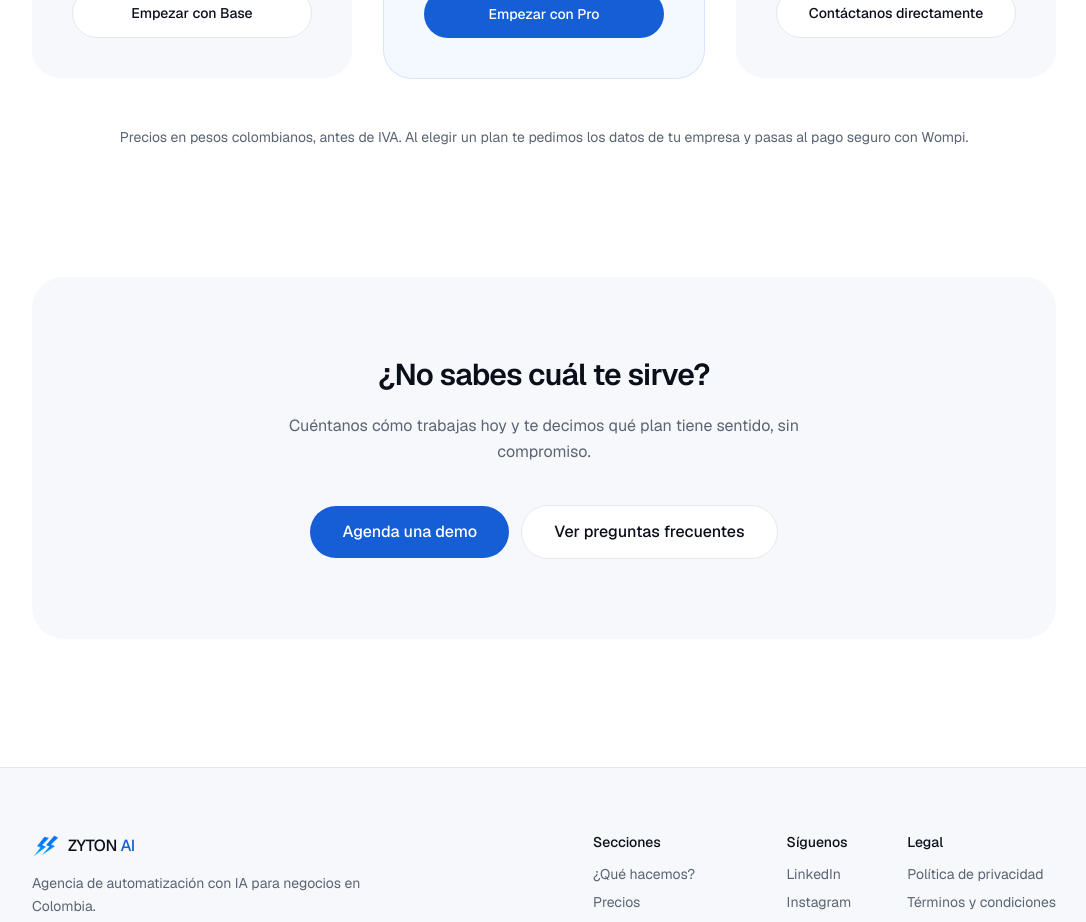
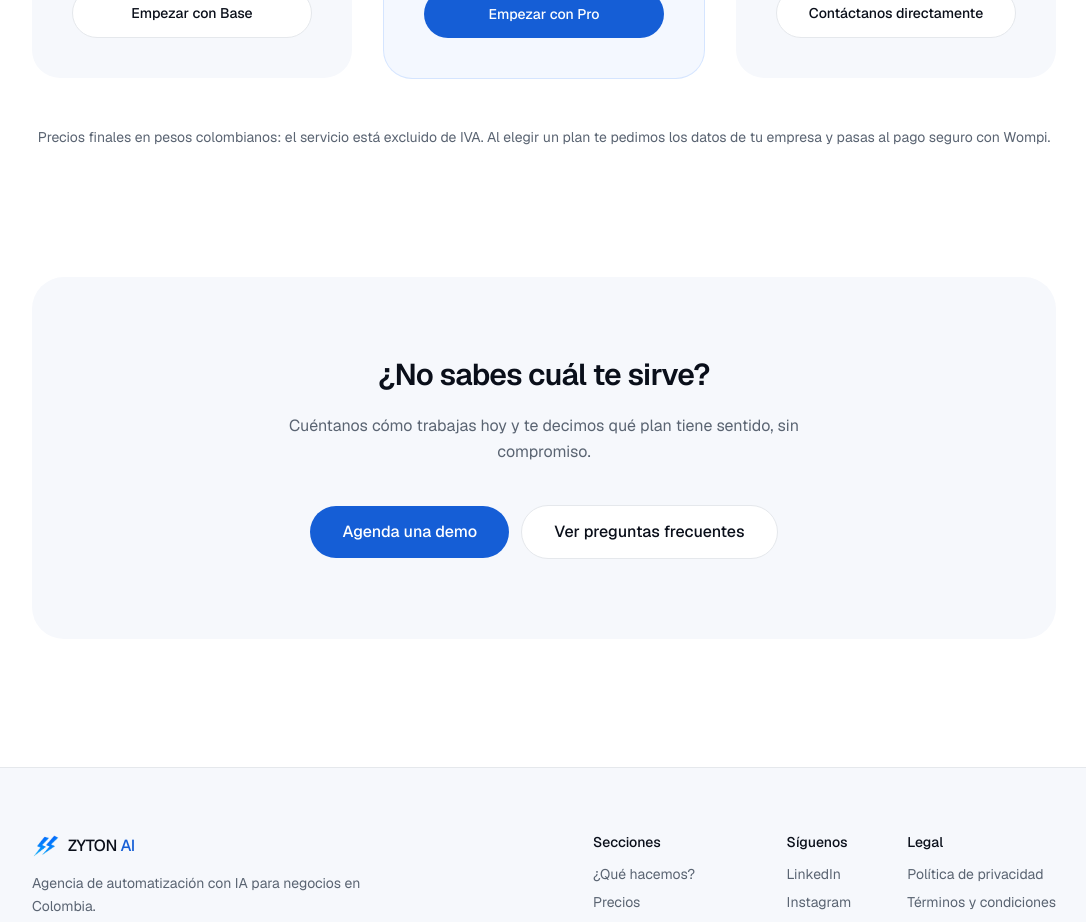
Before and after one commit to ZytonAI/Paguina-WEB-Zyton, a Next.js app: page /precios in a window 1280 px wide. Shown: the part 1660-2582 px from the top of the page, without its empty margins (96-1182 px from the left). Built offline with nearby package versions, Linux system fonts and the light colour scheme.

Commit message:
Precios: el servicio esta excluido de IVA (confirmado con el contador)
Co-Authored-By: Claude Opus 5.5 <noreply@anthropic.com>

```diff
--- a/src/app/precios/page.tsx
+++ b/src/app/precios/page.tsx
@@ -41,7 +41,7 @@ export default function PreciosPage() {
             <PlanesPrecios />
 
             <p className="mt-12 text-center text-sm leading-relaxed text-muted">
-              Precios en pesos colombianos, antes de IVA. Al elegir un plan te
+              Precios finales en pesos colombianos: el servicio está excluido de IVA. Al elegir un plan te
               pedimos los datos de tu empresa y pasas al pago seguro con Wompi.
             </p>
           </div>
```
